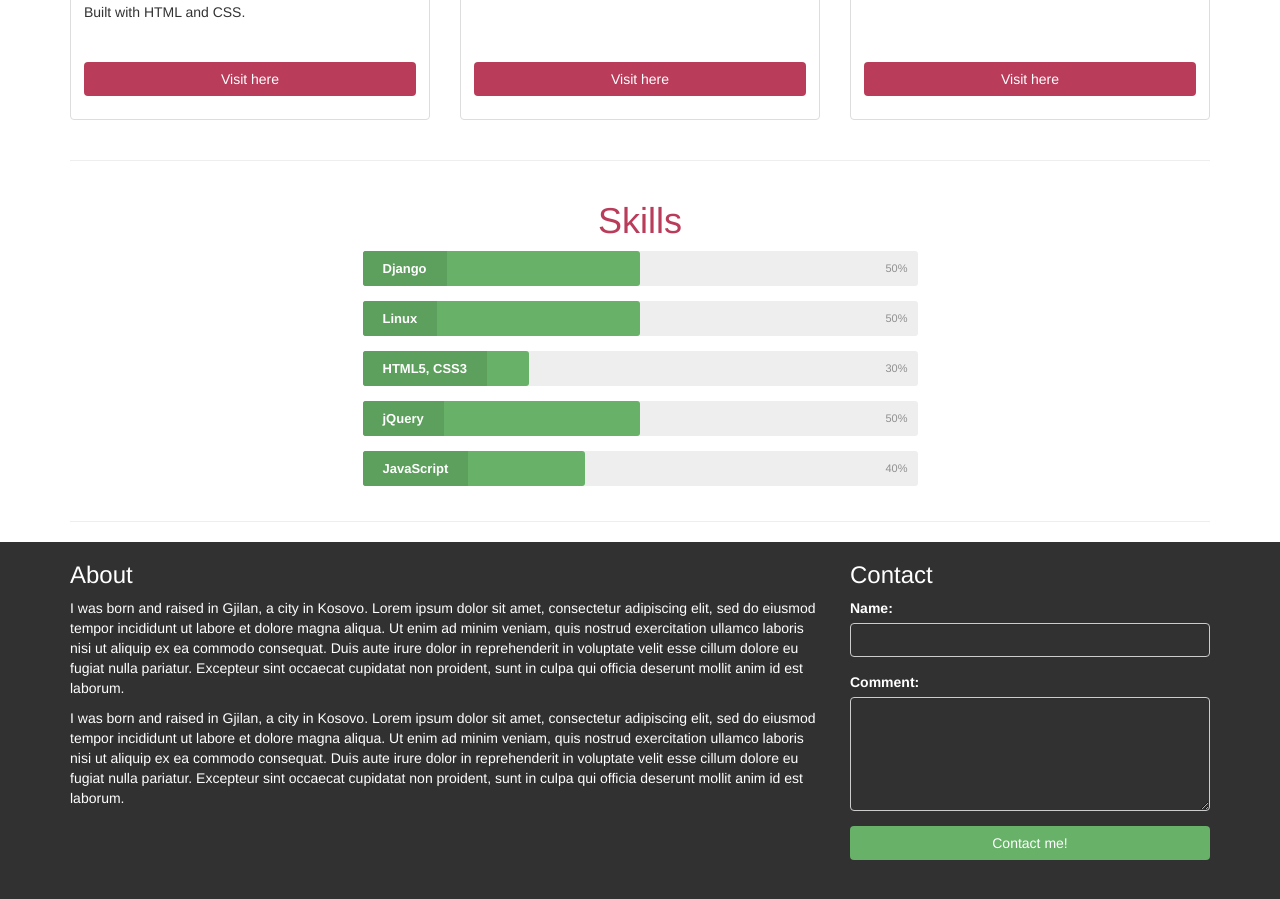
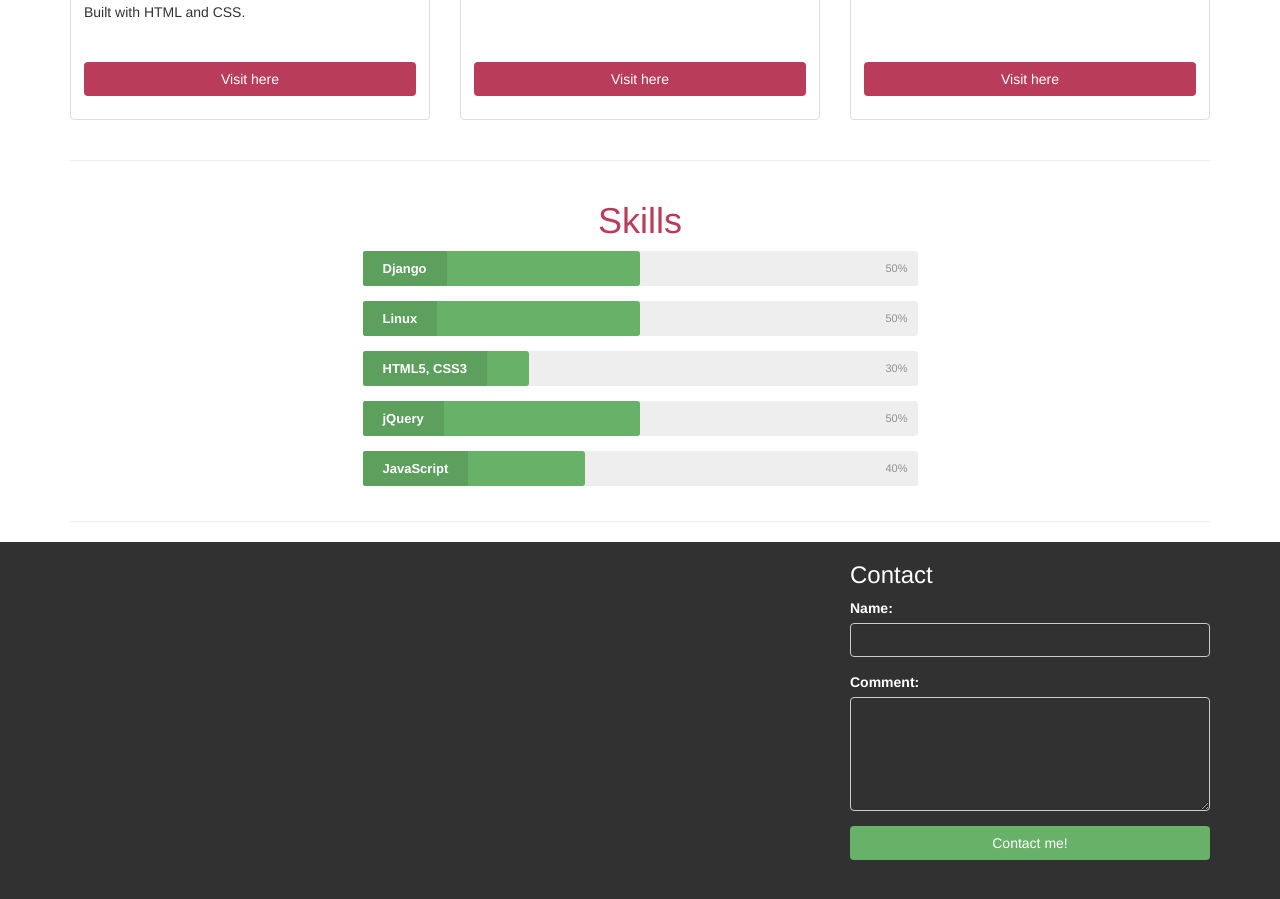
Before and after one commit to valonhaliti/valonhaliti.github.io, a Jekyll site: the page portfolio/index.html, which Jekyll copies as it is, in a window 1280 px wide and 900 px high, scrolled down 991 px. Built offline with Jekyll 4.4.1, drawn with Linux system fonts in a browser that asks for light colours; nearby versions of some CDN libraries.

Commit message:
Update index.html

```diff
--- a/portfolio/index.html
+++ b/portfolio/index.html
@@ -27,7 +27,6 @@
             <ul class="nav navbar-nav navbar-right">
                 <li><a href="#portfolio">Portfolio</a></li>
                 <li><a href="#skills">Skills</a></li>
-                <li><a href="#about">About</a></li>
                 <li><a href="#about">Contact</a></li>
             </ul>
         </div>
@@ -130,13 +129,6 @@
 <div class="container">
     <div class="row">
         <div class="col-md-8">
-            <h3>About</h3>
-            <p>
-            I was born and raised in Gjilan, a city in Kosovo.  Lorem ipsum dolor sit amet, consectetur adipiscing elit, sed do eiusmod tempor incididunt ut labore et dolore magna aliqua. Ut enim ad minim veniam, quis nostrud exercitation ullamco laboris nisi ut aliquip ex ea commodo consequat. Duis aute irure dolor in reprehenderit in voluptate velit esse cillum dolore eu fugiat nulla pariatur. Excepteur sint occaecat cupidatat non proident, sunt in culpa qui officia deserunt mollit anim id est laborum.
-            </p>
-            <p>
-                I was born and raised in Gjilan, a city in Kosovo.  Lorem ipsum dolor sit amet, consectetur adipiscing elit, sed do eiusmod tempor incididunt ut labore et dolore magna aliqua. Ut enim ad minim veniam, quis nostrud exercitation ullamco laboris nisi ut aliquip ex ea commodo consequat. Duis aute irure dolor in reprehenderit in voluptate velit esse cillum dolore eu fugiat nulla pariatur. Excepteur sint occaecat cupidatat non proident, sunt in culpa qui officia deserunt mollit anim id est laborum.
-            </p>
         </div>
         <div class="col-md-4">
             <h3>Contact</h3>
```
